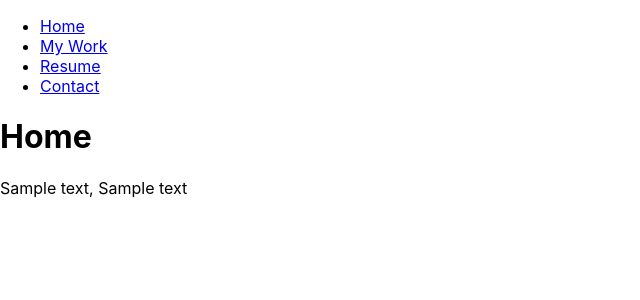
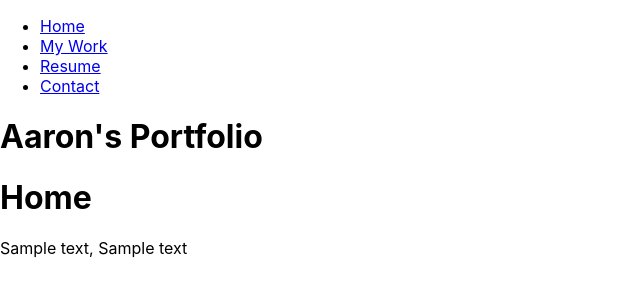
Before and after one commit to Asantowasso/portfolio-react-Aaron, a React (Create React App) app: page / in a window 1280 px wide. Shown: the top 300 px of the page, without its empty margins (0-640 px from the left). Built offline with nearby package versions, Linux system fonts and the light colour scheme.

Commit message:
created header

```diff
--- /dev/null
+++ b/src/components/Header.js
@@ -0,0 +1,16 @@
+import React from 'react';
+
+//This is the header section it will be visible across all of the pages
+
+function Header() {
+return (
+<header className="header">
+<h1>Aaron's Portfolio</h1>
+
+</header>
+
+)
+
+}
+
+export default Header;
--- a/src/components/PortfolioContainer.js
+++ b/src/components/PortfolioContainer.js
@@ -1,5 +1,6 @@
 import React, { useState } from "react";
 import NavTabs from './NavTabs';
+import Header from './Header';
 import Home from './pages/Home';
 import Work from './pages/Work';
 import Resume from './pages/Resume';
@@ -29,7 +30,7 @@ export default function PortfolioContainer() {
   return (
     <div>
       <NavTabs currentPage={currentPage} handlePageChange={handlePageChange} />
-
+      <Header/>
       {renderPage()}
     </div>
   );
```
